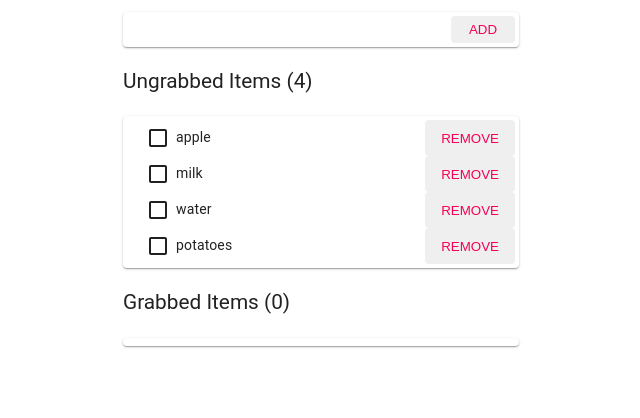
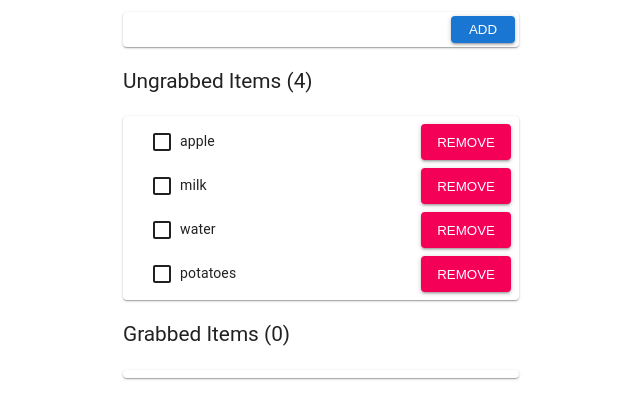
Before and after one commit to eldiyar7/grocery-list-app, a React (Create React App) app: page / in a window 1280 px wide. Shown: the top 418 px of the page, without its empty margins (319-959 px from the left). Built offline with nearby package versions, Linux system fonts and the light colour scheme.

Commit message:
style button

```diff
--- a/package.json
+++ b/package.json
@@ -1,5 +1,5 @@
 {
-  "name": "dscvr",
+  "name": "grocery-app",
   "version": "0.1.0",
   "private": true,
   "dependencies": {
--- a/src/App.js
+++ b/src/App.js
@@ -1,8 +1,8 @@
 import React, {Component} from 'react'
 import {Items} from './Items'
 import NewItem from './NewItem'
-// import {Checkbox, FormControlLabel} from '@material-ui/core'
 import Title from './common/Title'
+import Button from '@material-ui/core/Button'
 
 const groceries = [
   {name: 'apple', id: 1, grabbed: false},
--- a/src/Item.js
+++ b/src/Item.js
@@ -14,7 +14,9 @@ function Item({item, onCheckOff, onRemoveItem}) {
         />
         {item.name}
       </label>
-      <Button onClick={() => onRemoveItem(item)}>Remove</Button>
+      <Button onClick={() => onRemoveItem(item)} color="secondary">
+        Remove
+      </Button>
     </div>
   )
 }
--- a/src/NewItem.js
+++ b/src/NewItem.js
@@ -36,7 +36,9 @@ class NewItem extends Component {
               onChange={this.handleChange}
               value={this.state.value}
             />
-            <Button onClick={this.onAddItem}>Add</Button>
+            <Button onClick={this.onAddItem} color="primary">
+              Add
+            </Button>
           </Card>
         </div>
       </div>
--- a/src/common/Button.js
+++ b/src/common/Button.js
@@ -2,9 +2,17 @@ import React from 'react'
 
 import './button.css'
 
+const classNames = {
+  primary: 'button-primary',
+  secondary: 'button-secondary',
+}
+
 function Button(props) {
   return (
-    <button {...props} className="button">
+    <button
+      {...props}
+      className={`button ${classNames[props.color]}`}
+    >
       <span>{props.children}</span>
     </button>
   )
--- a/src/common/button.css
+++ b/src/common/button.css
@@ -6,10 +6,26 @@
   padding: 6px 16px;
   min-width: 64px;
   cursor: pointer;
-  color: #f50057;
   text-transform: uppercase;
+  box-shadow: 0px 1px 5px 0px rgba(0, 0, 0, 0.2),
+    0px 2px 2px 0px rgba(0, 0, 0, 0.14),
+    0px 3px 1px -2px rgba(0, 0, 0, 0.12);
 }
 
-.button:hover {
-  background-color: rgba(245, 0, 87, 0.08);
+.button-primary {
+  color: #fff;
+  background-color: #1976d2;
 }
+
+.button-primary:hover {
+  background-color: rgb(17, 82, 147);
+}
+
+.button-secondary {
+  color: #fff;
+  background-color: #f50057;
+}
+
+.button-secondary:hover {
+  background-color: #c51162;
+}
--- a/src/item.css
+++ b/src/item.css
@@ -1,4 +1,5 @@
 .item-container {
   display: flex;
   justify-content: space-between;
+  padding: 4px;
 }
```
